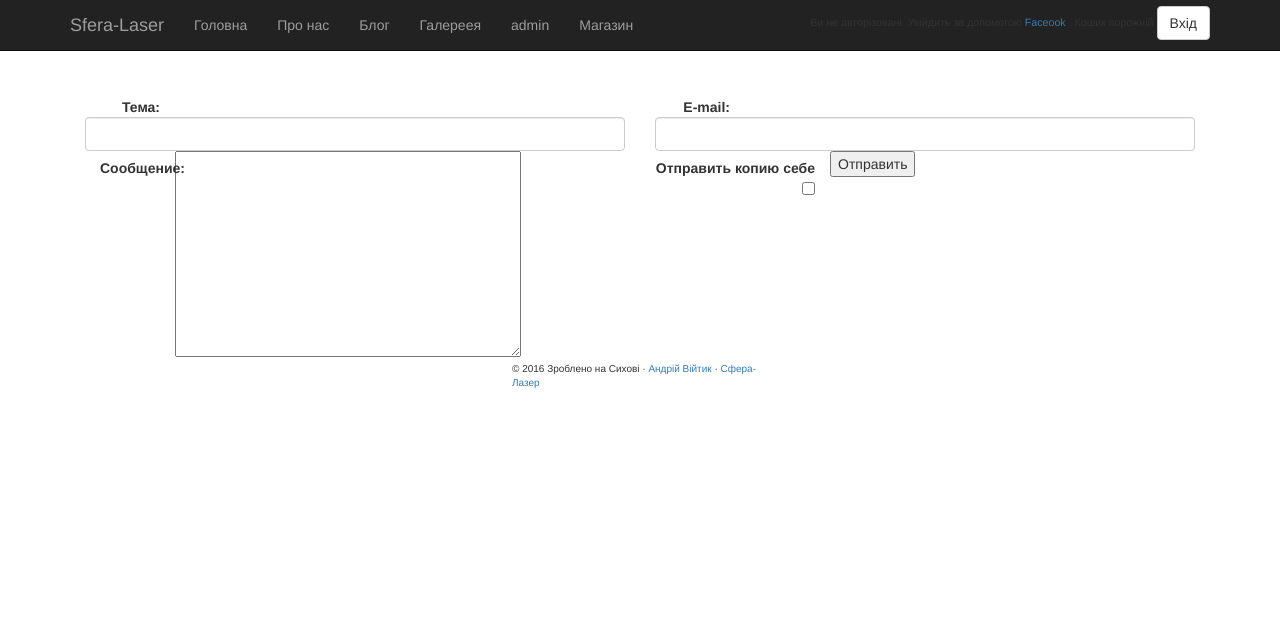
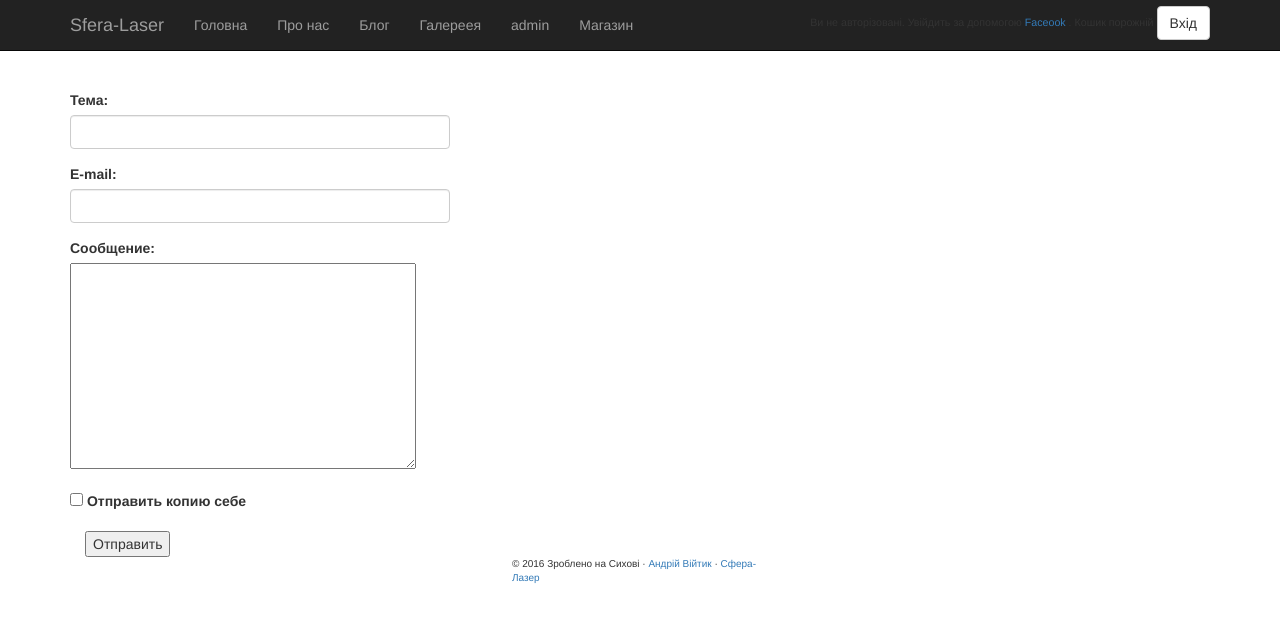
Before and after one commit to mushroom2/laserSite, a Django app: page /simpleform/ in a window 1280 px wide. Shown: the top 622 px of the page. Run offline with Django 3.2, Linux system fonts and the light colour scheme; parts of the project's set-up code (start-up, migrations or seed data) failed here and were passed over; some libraries are stand-ins or nearby versions.

Commit message:
Simple form + bootstrap start

```diff
--- a/blog/templates/blog/simpleform.html
+++ b/blog/templates/blog/simpleform.html
@@ -1,27 +1,27 @@
 {% extends 'magaz/base.html' %}
 
 {% block content %}
-    <div id="simpleform">
+    <div class="content col-lg-4 col-md-4" id="simpleform">
 <form action="{% url 'form' %}" method="post" class="form-horizontal" role="form">{% csrf_token %}
     {{ form.non_field_errors }}
-	<div class="col-sm-6">
-	  <label id="simpleform username" for="id_subject" class="col-sm-2 control-label">Тема:</label>
+	<div class="form-group">
+	  <label id="simpleform username" for="id_subject" >Тема:</label>
 	  {{ form.username.errors }}
 	  {{ form.username }}
 	</div>
-	<div class="col-sm-6">
-	  <label for="id_sender" class="col-sm-2 control-label">E-mail:</label>
+	<div class="form-group">
+	  <label for="id_sender" >E-mail:</label>
 	  {{ form.sender.errors }}
 	  {{ form.sender }}
 	</div >
-	<div class="col-sm-6" class="col-sm-2 control-label">
-	  <label for="id_message" class="col-sm-2 control-label">Сообщение:</label>
+	<div class="form-group">
+	  <label for="id_message" >Сообщение:</label>
 	  {{ form.message.errors }}
 	  {{ form.message }}
 	</div>
-	<div>
+	<div class='form-group'>
 	  {{ form.copy.errors }}
-	  <label for="id_copy" class="col-sm-2 control-label">Отправить копию себе {{ form.copy }}</label>
+	  <label for="id_copy" > {{ form.copy }} Отправить копию себе</label>
 	</div>
 	<input type="submit" value="Отправить"/>
 </form>
```
